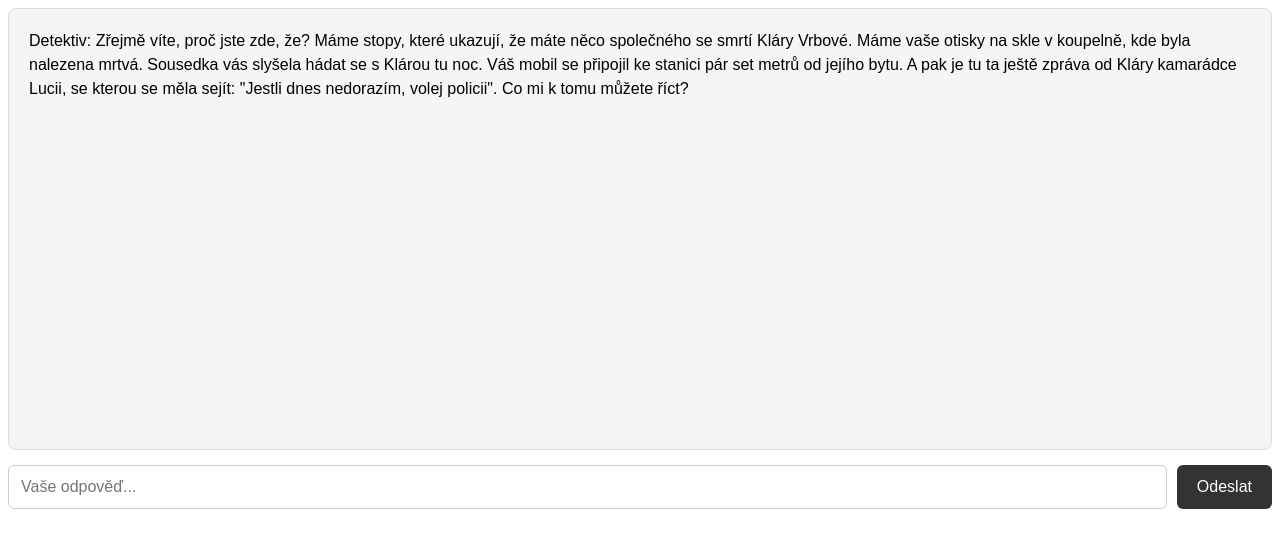
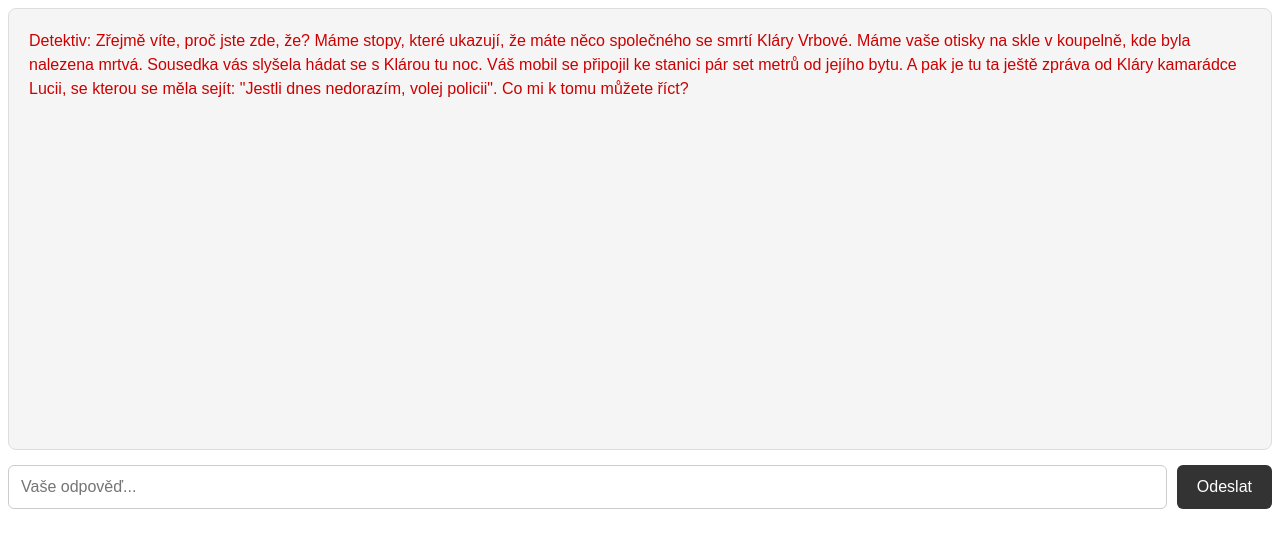
Before and after one commit to kohoutp-cz/vrazda-klary-vrbove, a plain HTML site: page index.html in a window 1280 px wide. Drawn offline with Linux system fonts and the light colour scheme.

Commit message:
Update index.html

```diff
--- a/index.html
+++ b/index.html
@@ -3,7 +3,8 @@
 window.onload = async () => {
   const container = document.getElementById("interaktivni-vyslech");
   container.innerHTML = `
-    <style>
+
+ <style>
   #chatBox {
     background: #f5f5f5;
     color: #222;
@@ -18,14 +19,14 @@ window.onload = async () => {
   }
 
   .msg-user {
-    color: #006699;
+    color: #007733; /* zelená pro uživatele */
     font-weight: 500;
   }
 
   .msg-assistant {
-    color: #000;
+    color: #cc0000; /* červená pro detektiva */
     margin-bottom: 16px;
-    font-weight: 400;
+    font-weight: 500;
   }
 
   .msg-system {
@@ -65,6 +66,7 @@ window.onload = async () => {
     background: #000;
   }
 </style>
+
 
     <div id="chatBox"></div>
     <div id="chatForm">
```
